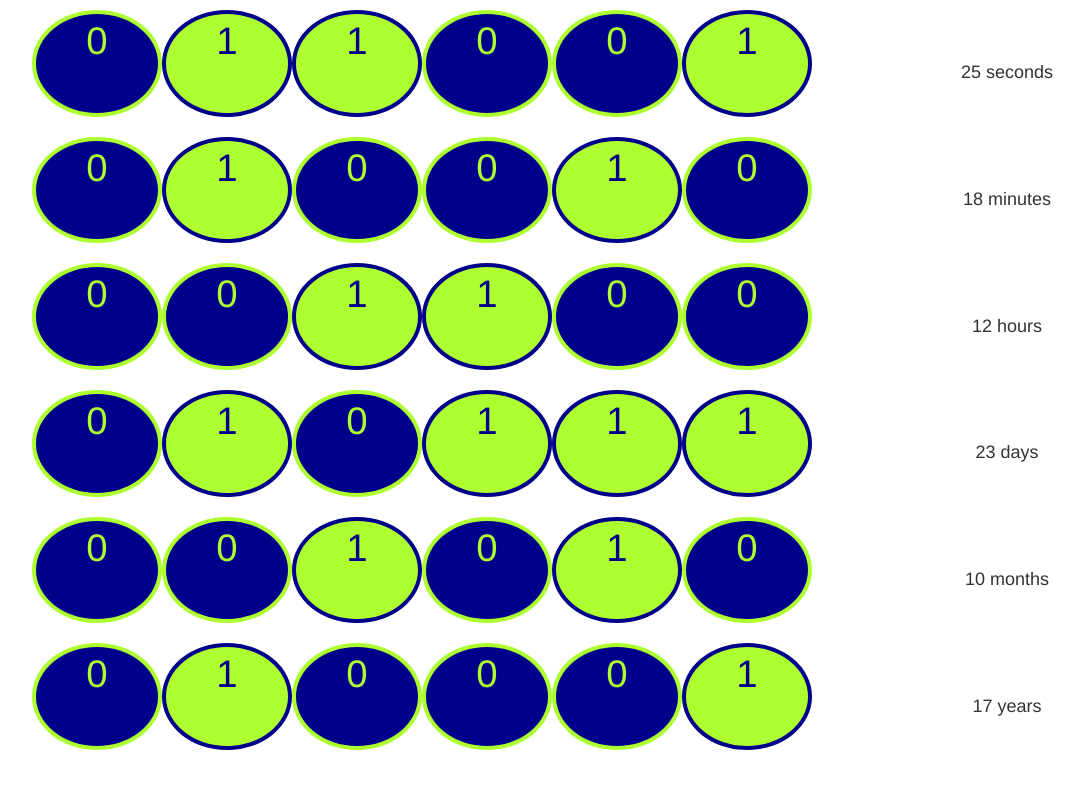
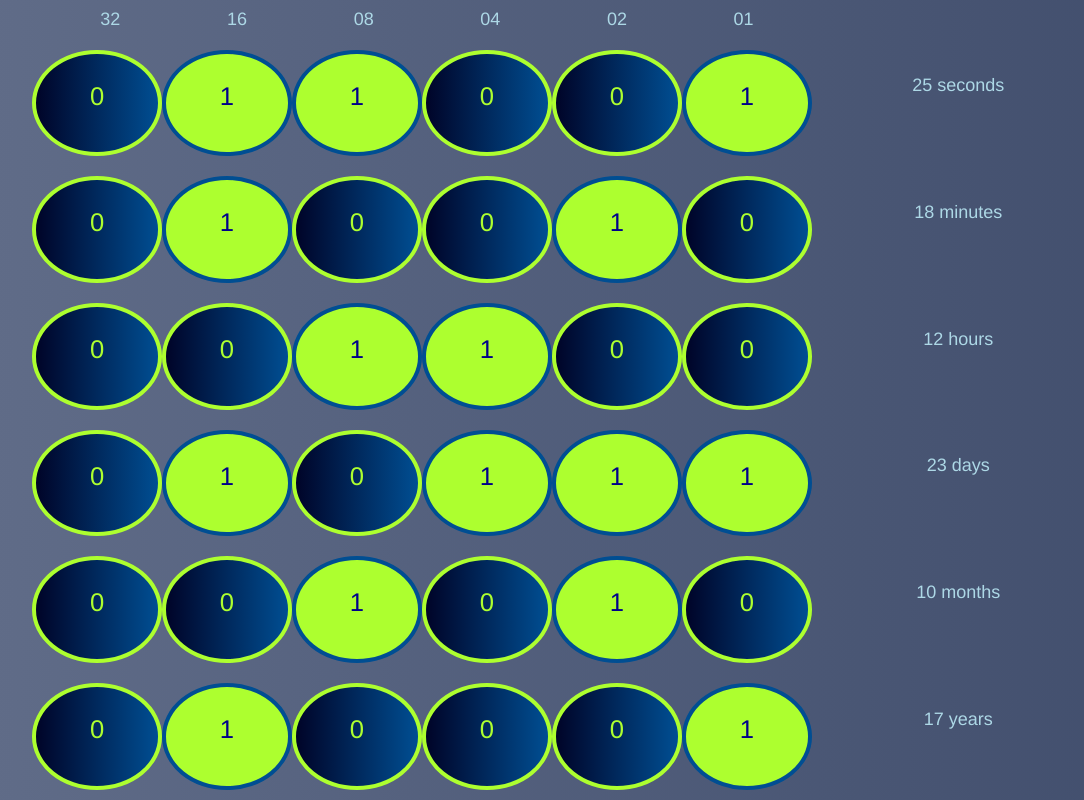
Before and after one commit to ambarbs/react-binary-watch, a React (Create React App) app: page / in a window 1280 px wide. Shown: the whole page, without its empty margins (23-1107 px from the left). Built offline with nearby package versions, Linux system fonts and the light colour scheme.

Commit message:
1. did some changes with the styles 2. added headers to show decimal values for each column

```diff
--- a/src/Dot.css
+++ b/src/Dot.css
@@ -1,5 +1,5 @@
 .Dot {
-    border:4px solid red;
+    border:4px solid;
     height: calc(100vw/12);
     width: calc(100vw/12);
     max-height: 100%;
@@ -8,15 +8,33 @@
     position:relative;
     margin:10px auto;
     display:inline-block;
+    line-height: calc(100vw/15);
+    text-align: center;
+}
+
+/*.gradient-true {*/
+    /*background-image:*/
+            /*linear-gradient(*/
+                    /*to right,*/
+                    /*#fffc00, #ffffff*/
+            /*);*/
+/*}*/
+
+.gradient-false {
+    background-image:
+            linear-gradient(
+                    to right,
+                    #000428, #004e92
+            );
 }
 
 .Dot-disabled {
     border:4px solid greenyellow;
-    background-color: darkblue;
+    background-color: #004e92;
 }
 
 .Dot-enabled {
-    border: 4px solid  darkblue;
+    border: 4px solid  #004e92;
     background-color:greenyellow;
 }
 
@@ -35,10 +53,10 @@
 
 .dot-false-text{
     color: greenyellow;
-    font-size: 3vw
+    font-size: 2vw;
 }
 
 .dot-true-text{
     color: darkblue;
-    font-size: 3vw
+    font-size: 2vw;
 }
--- a/src/Dot.js
+++ b/src/Dot.js
@@ -5,7 +5,7 @@ import '../node_modules/bootstrap/dist/css/bootstrap.min.css';
 
 export default class Dot extends Component {
     render() {
-        let className = this.props.enabled ? 'Dot-enabled' : 'Dot-disabled';
+        let className = this.props.enabled ? 'Dot-enabled gradient-true' : 'Dot-disabled gradient-false';
         const textColor = this.props.enabled ? 'dot-true-text' : 'dot-false-text';
         const oneOrZero = this.props.enabled ? '1' : '0';
         className = 'Dot ' + className + ' col-xs-2';
--- a/src/Row.css
+++ b/src/Row.css
@@ -2,7 +2,7 @@
     /*border:4px solid black;*/
     height: 100px;
     width: 700px;
-    margin: 10px;
+    margin: 5px;
     text-align:center;
     position:relative;
     /*display: inline-flex;*/
@@ -18,5 +18,7 @@
 }
 
 .row-time-values{
-    margin-top: calc(100vw/24);
+    margin-top: calc(100vw/48);
+    font-family: Helvetica, Arial Black, sans;
+    color: lightblue;
 }
--- a/src/Row.js
+++ b/src/Row.js
@@ -21,7 +21,7 @@ export default class Row extends Component {
                         <Dot enabled={values[5]}/>
                     </div>
                 </div>
-                <div className='col-xs-4'>
+                <div className='col-xs-3'>
                     <div className='row row-time-values'>
                         <h4 className='col-xs-12'>{`${this.props.date.decimal} ${this.props.rowTitle}`}</h4>
                         {/*<h1 className='col-xs-9'>{this.props.rowTitle}</h1>*/}
--- a/src/WatchFace.js
+++ b/src/WatchFace.js
@@ -50,9 +50,14 @@ export default class WatchFace extends Component {
     render() {
         const headers = ['32', '16', '08', '04', '02', '01'];
         return (
+            <div className='watchFace-gradient'>
                 <div className='container'>
                     {/*<div className=''>*/}
-                {/*{headers.map(header => <h2 className='col-lg-2'>{header}</h2>)}*/}
+                    <div className=' col-xs-8'>
+                        <div className='row'>
+                            {headers.map(header => <h4 className='col-lg-2 watchface-row-header'>{header}</h4>)}
+                        </div>
+                    </div>
                     {/*</div>*/}
                     <Row className='' rowTitle={'seconds'} noOfDots={6} date={this.state.seconds}/>
                     <Row className='' rowTitle={'minutes'} noOfDots={6} date={this.state.minutes}/>
@@ -61,6 +66,7 @@ export default class WatchFace extends Component {
                     <Row className='' rowTitle={'months'} noOfDots={6} date={this.state.month}/>
                     <Row className='' rowTitle={'years'} noOfDots={6} date={this.state.year}/>
                 </div>
+            </div>
         )
     }
 }
--- a/src/Watchface.css
+++ b/src/Watchface.css
@@ -2,3 +2,30 @@
     background-color: darkcyan;
     /*border:4px solid black;*/
 }
+
+.watchFace-gradient {
+    background-image:
+            linear-gradient(
+                    to right,
+                    #606c88, #3f4c6b
+            );
+}
+
+.watchface-row-header{
+    /*margin-top: calc(100vw/24);*/
+    font-family: Helvetica, Arial Black, sans;
+    /*font-size: large;*/
+    color: lightblue;
+}
+
+.watchFace-circle{
+    border:4px solid red;
+    height: calc(100vw/24);
+    width: calc(100vw/12);
+    max-height: 100%;
+    max-width: 100%;
+    border-radius: 50%;
+    position:relative;
+    margin:10px auto;
+    display:inline-block;
+}
```
Lines whose indentation alone changed are shown as unchanged.
